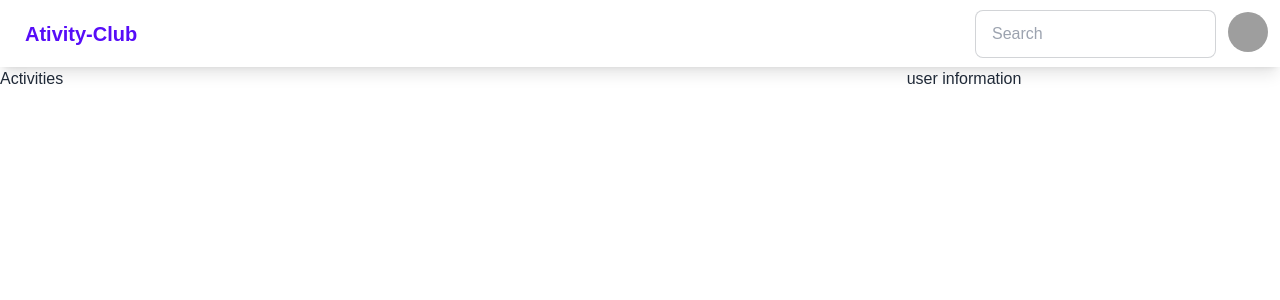
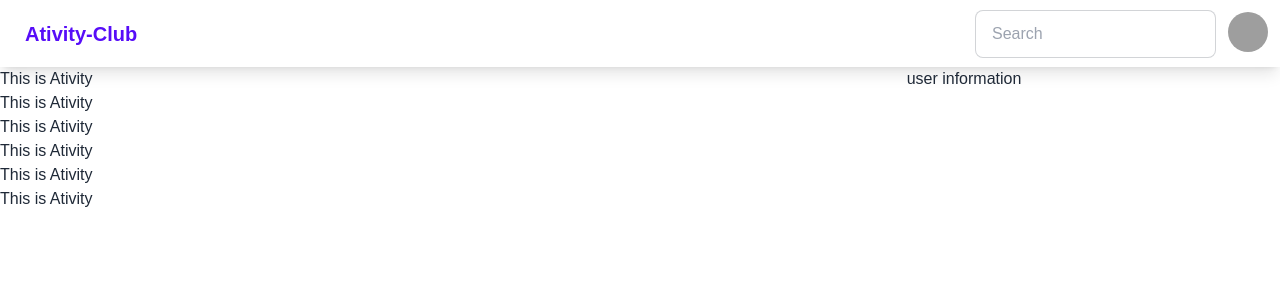
Before and after one commit to Iambijoy656/activity-club, a React (Create React App) app: page / in a window 1280 px wide. Shown: the top 300 px of the page. Built offline with nearby package versions, Linux system fonts and the light colour scheme; grey boxes are pictures that could not be loaded.

Commit message:
fetch add

```diff
--- a/public/activities.json
+++ b/public/activities.json
@@ -1,41 +1,41 @@
 [
     {
-        "_id": "6334abd9ad2e987e240e15ef",
+        "id": "6334abd9ad2e987e240e15ef",
         "picture": "https://www.starfitnesstn.com/system/cms/modules/themes/default/assets/images/slides/slide2.jpg",
         "age": 21,
         "name": "Dumble",
         "time": "30"
     },
     {
-        "_id": "6334abd913f53ed4e8c969c5",
+        "id": "6334abd913f53ed4e8c969c5",
         "picture": "https://hips.hearstapps.com/hmg-prod/images/full-length-of-male-athlete-doing-push-ups-in-gym-royalty-free-image-1606406029.",
         "age": 30,
         "name": "Push Up",
         "time": "20"
     },
     {
-        "_id": "6334abd9990934c595f1d121",
+        "id": "6334abd9990934c595f1d121",
         "picture": "https://cdn.shopify.com/s/files/1/1876/4703/articles/shutterstock_1706933392_1000x.jpg?v=1628675222",
         "age": 40,
         "time": "25",
         "name": "Chin Up"
     },
     {
-        "_id": "6334abd917fdbc240e906a5e",
+        "id": "6334abd917fdbc240e906a5e",
         "picture": "https://image.boxrox.com/2021/10/cable-crossover.jpg",
         "age": 22,
         "time": "15",
         "name": "cable crossover"
     },
     {
-        "_id": "6334abd9a73ec76e78359283",
+        "id": "6334abd9a73ec76e78359283",
         "picture": "https://i.insider.com/5f2317053f73702b660c47ec?width=1000&format=jpeg&auto=webp",
         "age": 28,
         "time": "30",
         "name": "plan"
     },
     {
-        "_id": "6334abd9f0dd6e43db3b45e8",
+        "id": "6334abd9f0dd6e43db3b45e8",
         "picture": "https://hips.hearstapps.com/hmg-prod/images/man-work-out-with-ab-roller-royalty-free-image-1580143477.jpg",
         "age": 40,
         "time": "40",
--- a/src/Components/Activities/Activities.js
+++ /dev/null
@@ -1,11 +0,0 @@
-import React from 'react';
-
-const Activities = () => {
-    return (
-        <div>
-
-        </div>
-    );
-};
-
-export default Activities;
--- /dev/null
+++ b/src/Components/Activity/Activity.js
@@ -0,0 +1,11 @@
+import React from 'react';
+
+const Activity = () => {
+    return (
+        <div>
+            <h2>This is Ativity</h2>
+        </div>
+    );
+};
+
+export default Activity;
--- a/src/Components/Display/Display.js
+++ b/src/Components/Display/Display.js
@@ -1,13 +1,25 @@
-import React, { useState } from 'react';
+import React, { useEffect, useState } from 'react';
+import Activity from '../Activity/Activity';
 
 const Display = () => {
-    const [activities, setActivities] = useState([])
+    const [activities, setActivities] = useState([]);
+
+    useEffect(() => {
+        fetch('activities.json')
+            .then(res => res.json())
+            .then(data => setActivities(data))
+    }, [])
 
 
     return (
         <div className='grid grid-cols-6 gap-4'>
             <div className='col-start-1 col-end-5'>
-                <h3>Activities</h3>
+                {
+                    activities.map(activity =>
+                        <Activity
+                            key={activity.id}
+                        ></Activity>)
+                }
             </div>
 
 
@@ -15,7 +27,7 @@ const Display = () => {
             <div className='text-center'>
                 <h3>user information</h3>
             </div>
-        </div>
+        </div >
     );
 };
 
```
Also changed, not shown: src/Components/Activity/Activity.css (added).
